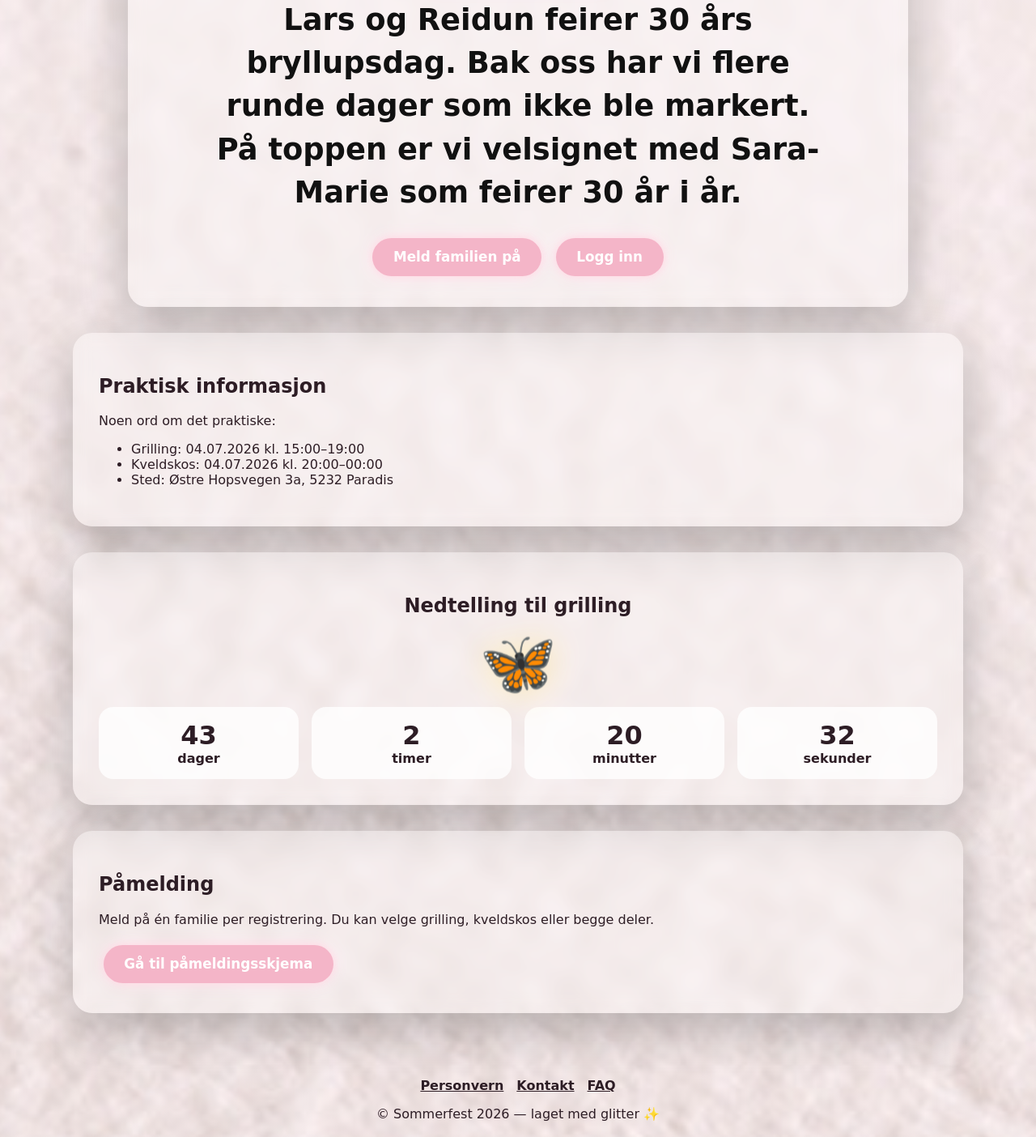
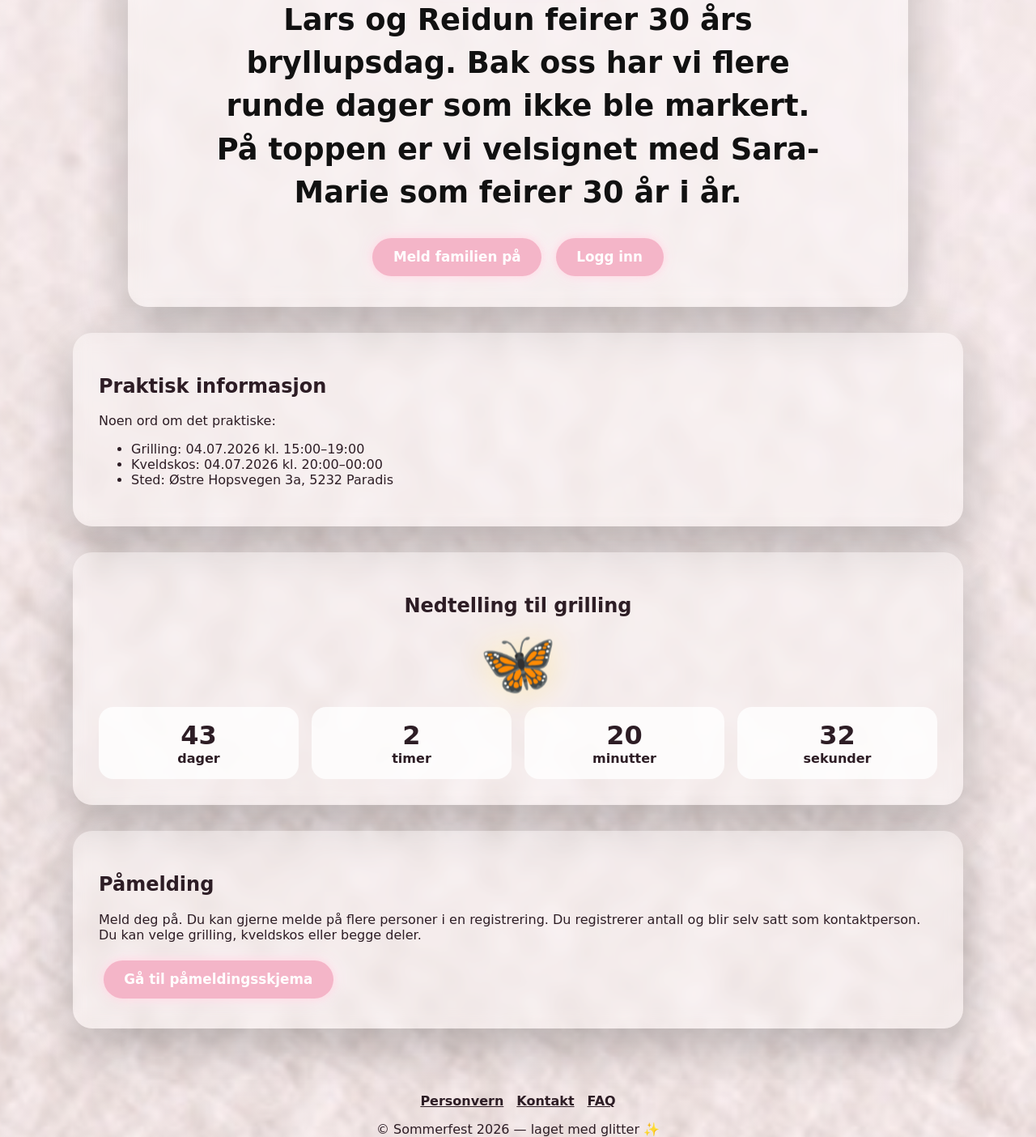
Before and after one commit to kasantix-design/Sommerfest2026, a Flask app: page / in a window 1280 px wide. Shown: the part 835-2239 px from the top of the page at 81% size. Run offline with Flask 3, Linux system fonts and the light colour scheme; data that the repository does not hold is empty.

Commit message:
Update index.html

```diff
--- a/app/templates/main/index.html
+++ b/app/templates/main/index.html
@@ -128,7 +128,7 @@ Sommerfest 2026
         {% if lang == "en" %}
             Register one family per registration. You can choose barbecue, evening gathering, or both.
         {% else %}
-            Meld på én familie per registrering. Du kan velge grilling, kveldskos eller begge deler.
+            Meld deg på. Du kan gjerne melde på flere personer i en registrering. Du registrerer antall og blir selv satt som kontaktperson. Du kan velge grilling, kveldskos eller begge deler.
         {% endif %}
     </p>
 
```
